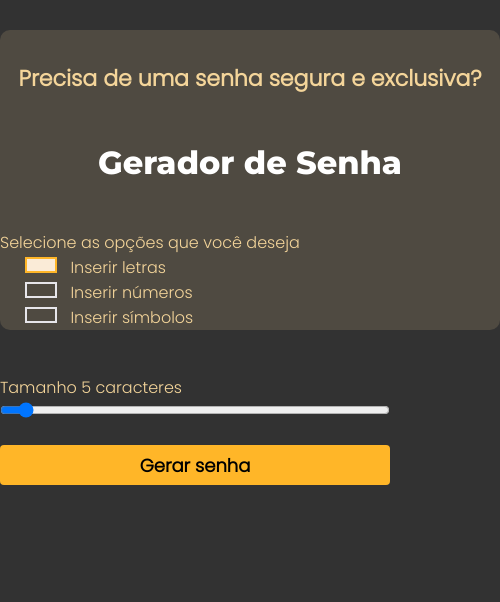
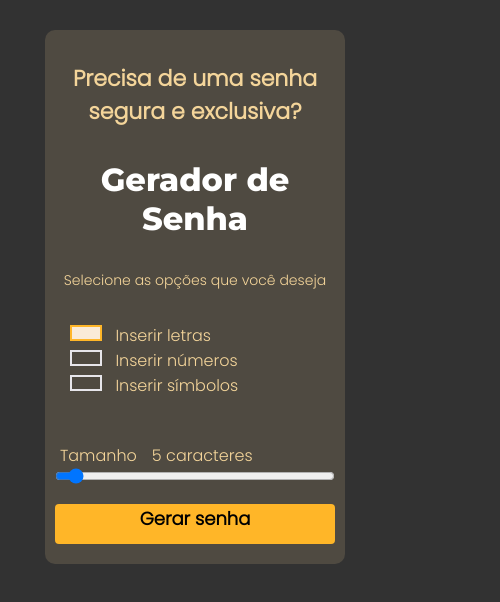
Before and after one commit to KarlaRoberta/Gerador-de-Senha, a plain HTML site: page index.html in a window 390 px wide. Shown: the whole page, 500 px wide, since content can reach past the window. Drawn offline with Linux system fonts and the light colour scheme.

Commit message:
resposividade

```diff
--- a/index.html
+++ b/index.html
@@ -21,8 +21,9 @@
                 <h2>Precisa de uma senha segura e exclusiva?</h2>
                 <h1>Gerador de Senha</h1>
             </div>
+
            <div id="generate-options">
-            <p>Selecione as opções que você deseja</p>
+            <div class="opcoes"><p>Selecione as opções que você deseja</p></div>
 
             <label for="letters">
                 <input type="checkbox" id="letters" value="letters" checked/>
@@ -43,11 +44,10 @@
               </label>
            </div>
 
-             </div>
 
 
            <div class="password-input">
-                <span>Tamanho <span id="valor"> </span> caracteres</span>
+               <span>Tamanho<span id="valor"></span> caracteres</span>
                <input id="slider" class="slider" type="range" min="4" max="25" value="5">
                <button id="generate-password" class="button-cta">Gerar senha</button>
             </div>
@@ -59,6 +59,7 @@
             <span class="tooltip">Clique na senha para copiar 👆</span>
         </div>
     </div>
+</div>
 
 
     <script src="script.js"></script>
--- a/style.css
+++ b/style.css
@@ -25,7 +25,7 @@ body{
     text-align: center;
     justify-content: center;
     margin-top: 2rem;
-    margin-bottom: 3rem;
+    margin-bottom: 2rem;
     font-size: 22px;
 }
 .titleUm h1{
@@ -35,8 +35,17 @@ body{
     display: flex;
     text-align: center;
     justify-content: center;
-    margin-bottom: 3rem;
+    margin-bottom: 2rem;
 }
+
+.opcoes p{
+    display: flex;
+    text-align: center;
+    justify-content: center;
+    margin-bottom: 2rem;
+
+}
+
 label {
     display: block;
     padding-left: 4.4rem;
@@ -78,9 +87,7 @@ label {
     margin-top: 45px;
     max-width: 450px;
     margin-bottom: 20px;
-
 }
-
 
 .container-input span{
     color: white;
@@ -159,3 +166,48 @@ label {
     bottom: 50px;
     opacity: 1;
 }
+
+@media (max-width: 767px){
+    .border{
+        background-color: #f4d59a25;
+        border-radius: 10px;
+        width: 300px;
+        margin-top: 30px;
+    }
+
+    .opcoes p{
+       font-size: 14px;
+
+    }
+
+   .password-input span{
+    margin-left: 15px;
+   }
+
+   .password-input .slider{
+    width: 280px;
+    display: flex;
+    justify-content: center;
+    text-align: center;
+   }
+
+   .password-input .button-cta{
+    width: 280px;
+    display: flex;
+    justify-content: center;
+    text-align: center;
+
+   }
+
+   .title{
+    margin-left: 15px;
+   }
+
+   .password{
+    width: 270px;
+   }
+
+   .tooltip{
+    width: 280px;
+    }
+}
```
Lines whose indentation alone changed are shown as unchanged.
